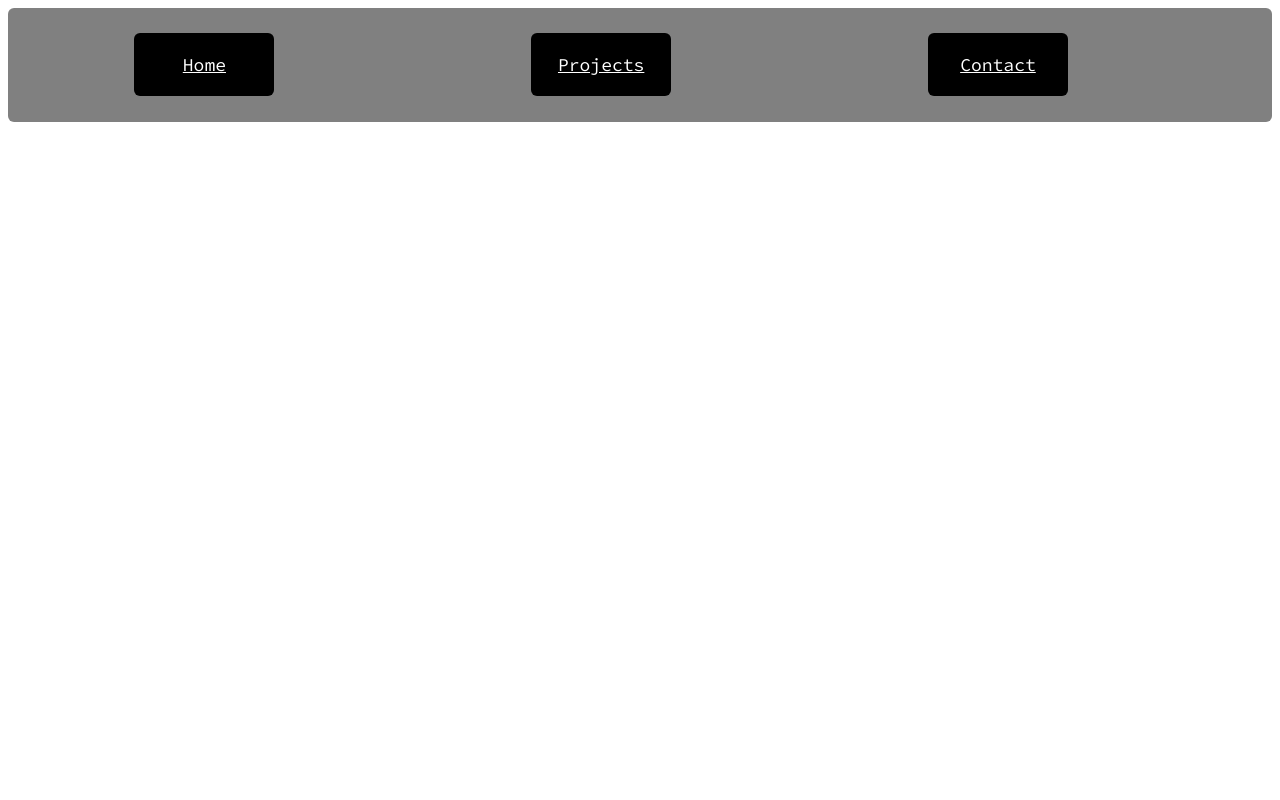
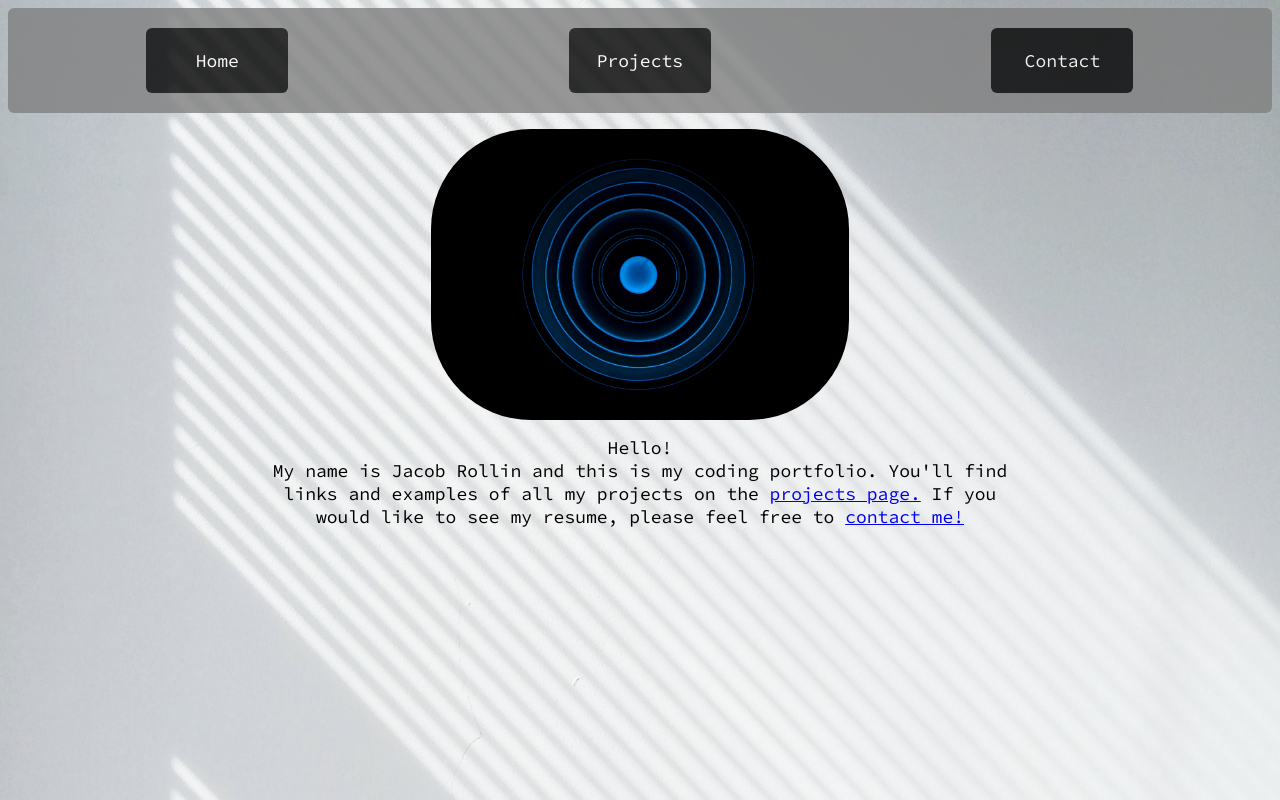
Before and after one commit to JacobRollin/JacobRollin.github.io, a plain HTML site: page index.html in a window 1280 px wide. Drawn offline with Linux system fonts and the light colour scheme.

Commit message:
Add placeholder image, recenter nav buttons, add brief personal statement with links, and add background image

```diff
--- a/index.html
+++ b/index.html
@@ -13,4 +13,14 @@
             <a href="./contact.html">Contact</a>
         </nav>
     </div>
+    <body>
+        <p>
+            <img src="./images/placeholder.jpg" class="profile-pic" alt="Placeholder image"/>
+        </p>
+        <p class="statement">
+            Hello! <br> My name is Jacob Rollin and this is my coding portfolio.
+            You'll find links and examples of all my projects on the <a href="./projects.html">projects page.</a>
+            If you would like to see my resume, please feel free to <a href="./contact.html">contact me!</a>
+        </p>
+    </body>
 </html>
--- a/style.css
+++ b/style.css
@@ -1,20 +1,27 @@
+html {
+    background-image: url('./images/new-background.jpg');
+    background-size: 100%;
+}
 .banner {
     background-color: gray;
     margin: 0px;
     border-radius: 6px;
+    opacity: 0.8;
+    min-width: 1200px;
 }
 .banner .links a {
     display: inline-block;
     width: 100px;
+    padding: 20px;
+    border: 1px solid transparent;
+    margin: 20px 10.94%;
+    border-radius: 6px;
     font-family: 'Source Code Pro', 'Courier New', monospace;
     text-align: center;
+    text-decoration: none;
     font-size: 18px;
+    color: white;
     background-color: black;
-    color: white;
-    border-radius: 6px;
-    padding: 20px;
-    margin: 2% 10%;
-
 }
 
 .banner .links a:visited {
@@ -23,7 +30,32 @@
 
 .banner .links a:hover {
     background-color: white;
+    padding: 20px;
     color: black;
     border: 1px solid white;
     border-radius: 6px;
 }
+
+.profile-pic {
+    display: block;
+    margin: auto;
+    width: 33%;
+    border-radius: 100px;
+}
+
+.statement {
+    font-family: 'Source Code Pro', 'Courier New', monospace;
+    text-align: center;
+    font-size: 18px;
+    margin: 10px 20%;
+    color: black;
+}
+
+.statement a:visited {
+    color: black;
+}
+
+.statement a:hover {
+    color: white;
+    background-color: rgba(0, 0, 0, 0.8);
+}
```
Also changed, not shown: images/new-background.jpg (added), images/placeholder.jpg (added), 1 other file.
